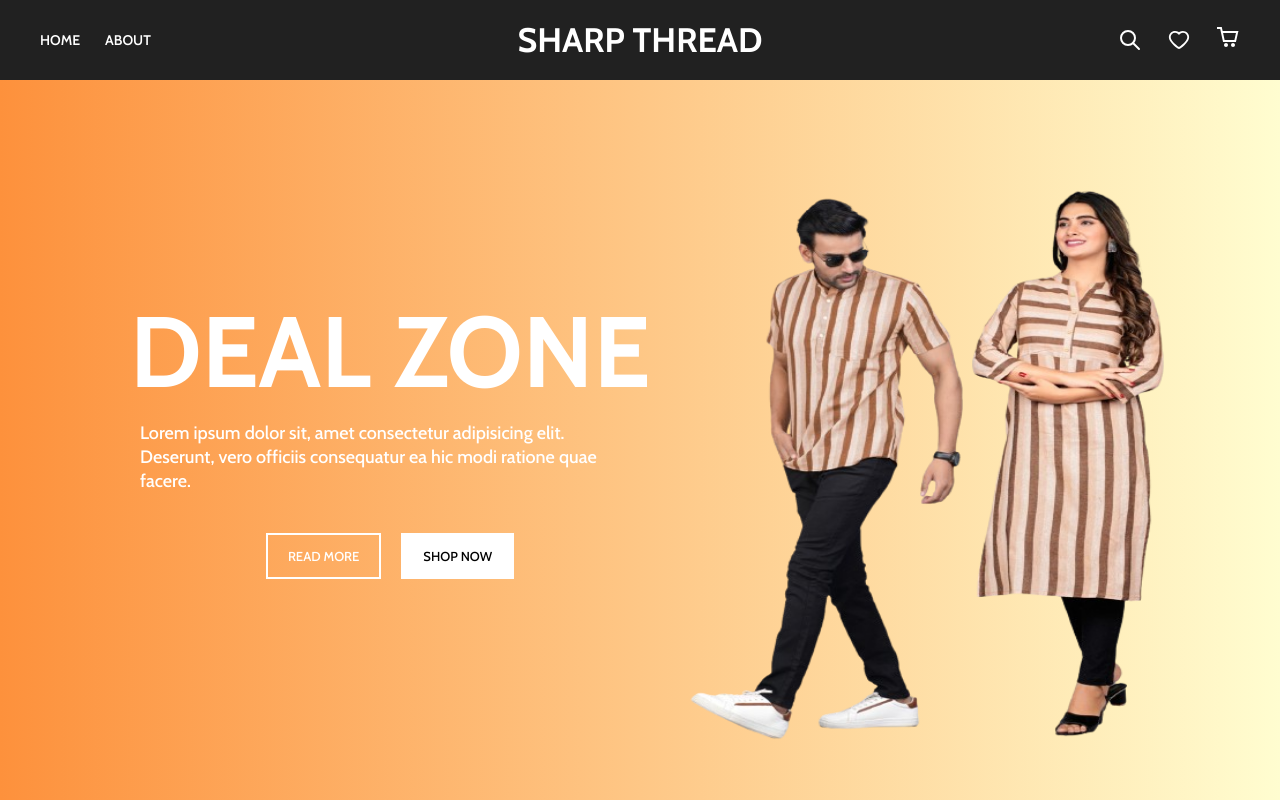
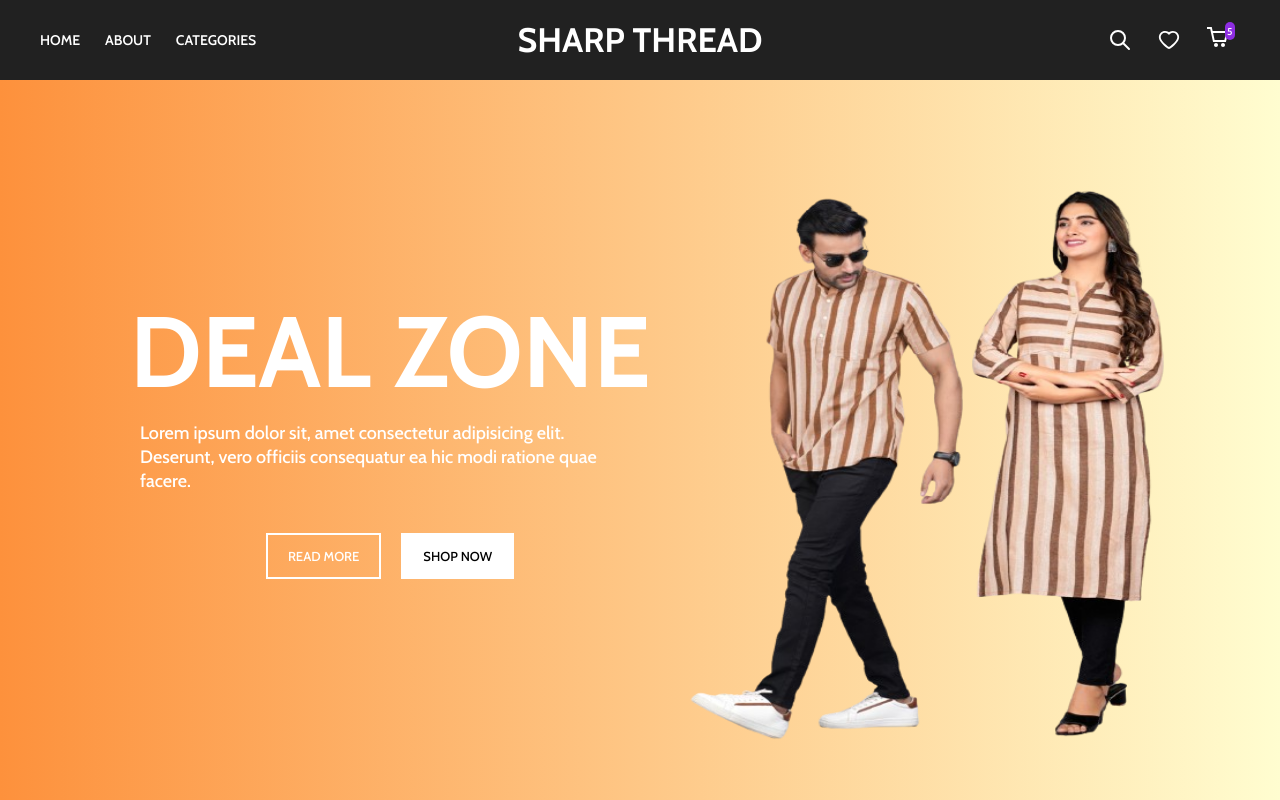
Before and after one commit to AmolGaur/sharpthread, a React (Create React App) app: page / in a window 1280 px wide. Shown: the top 800 px of the page. Built offline with nearby package versions, Linux system fonts and the light colour scheme.

Commit message:
aded counter for purchased items

```diff
--- a/src/components/Header/Header.css
+++ b/src/components/Header/Header.css
@@ -81,6 +81,23 @@
     cursor: pointer;
 }
 
+.main-header .header-content .right .cart-icon {
+    position: relative;
+}
+
+.main-header .header-content .right .cart-icon span {
+    min-width: 20px;
+    text-align: center;
+    background-color: #8e2de2;
+    padding: 2.5px;
+    position: relative;
+    top: -15px;
+    right: 5px;
+    font-size: 10px;
+    line-height: 1;
+    border-radius: 15px;
+}
+
 @media (min-width: 768px) {
     .main-header .header-content .right svg {
         font-size: 24px;
--- a/src/components/Header/Header.jsx
+++ b/src/components/Header/Header.jsx
@@ -30,6 +30,7 @@
                 <ul className="left">
                     <li>Home</li>
                     <li>About</li>
+                    <li>Categories</li>
                 </ul>
                 <div className="center">SHARP THREAD</div>
                 <div className="right">
@@ -37,6 +38,7 @@
                     <AiOutlineHeart />
                     <span className="cart-icon" >
                         <CgShoppingCart />
+                        <span>5</span>
                     </span>
                 </div>
             </div>
```
